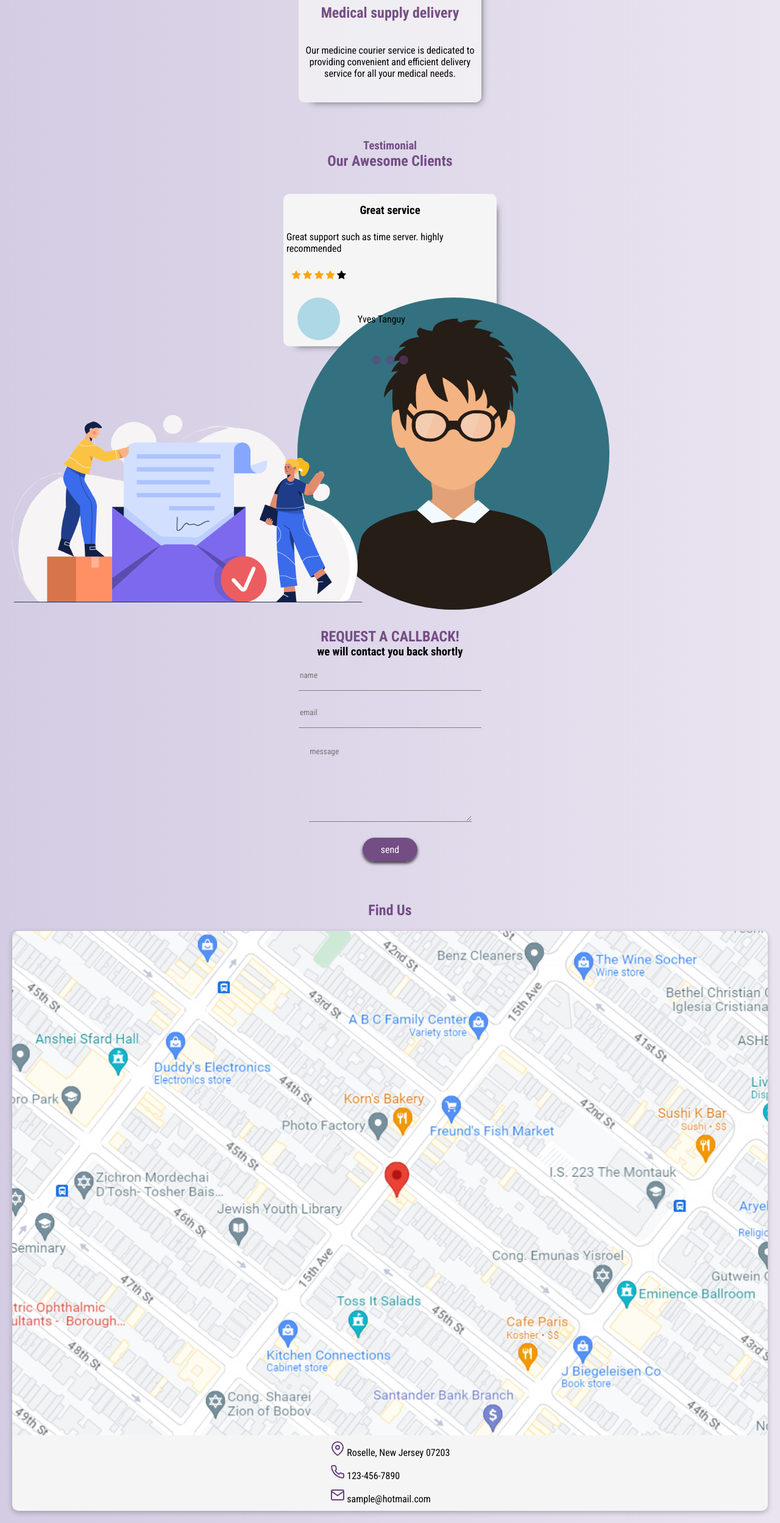
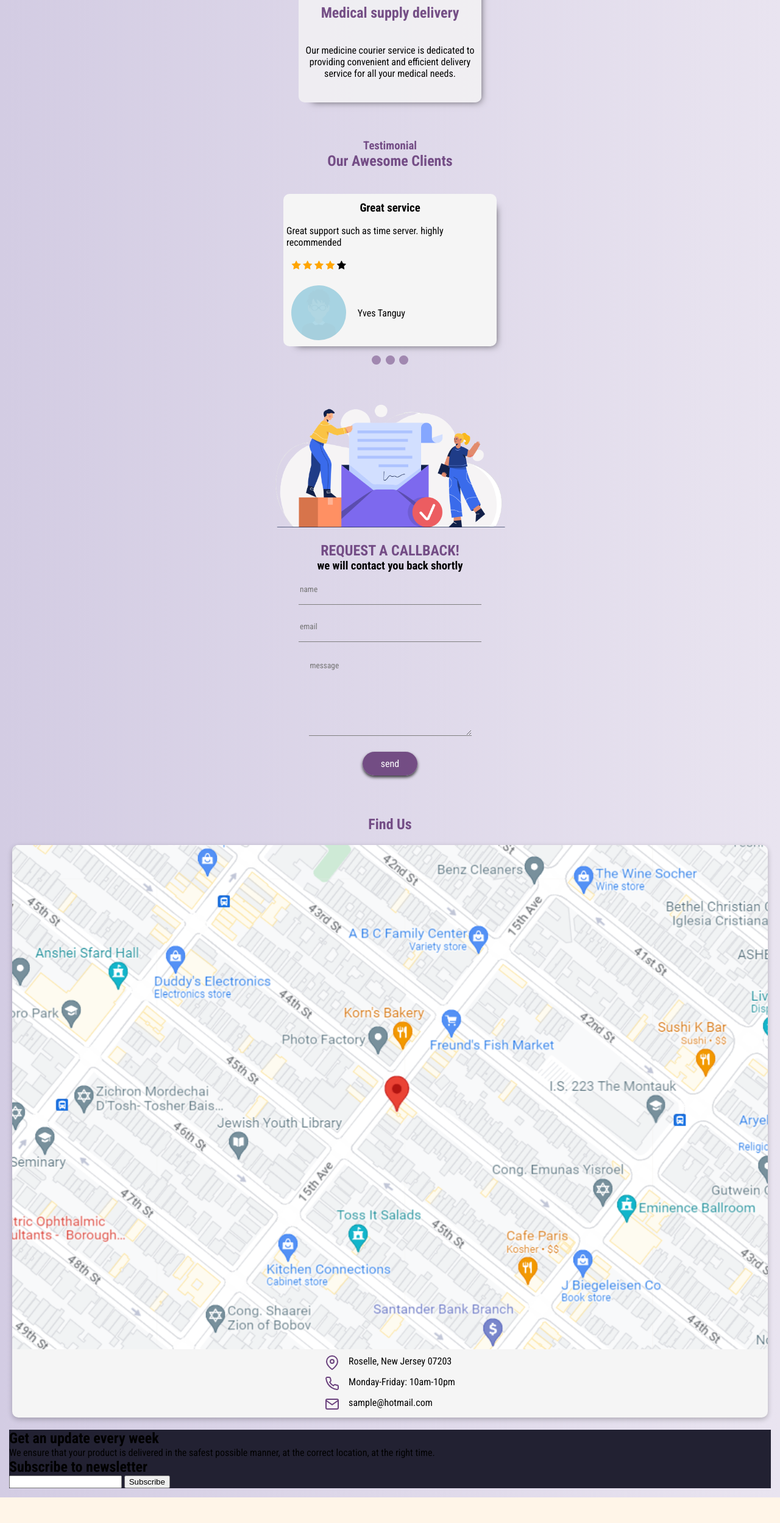
Before and after one commit to Lamadrid-Mike/wellness-express, a website: page index.html in a window 1280 px wide. Shown: the part 1362-3860 px from the top of the page at 61% size. After the commit the page ends 3818 px from the top, so only its background shows below. Drawn offline with Linux system fonts and the light colour scheme.

Commit message:
fixing testimonial

```diff
--- a/index.html
+++ b/index.html
@@ -12,7 +12,7 @@
       rel="stylesheet"
       href="https://cdnjs.cloudflare.com/ajax/libs/font-awesome/4.7.0/css/font-awesome.min.css"
     />
-    <link rel="stylesheet" href="index.css" />
+    <link rel="stylesheet" href="/index.css" />
     <script defer src="/script.js"></script>
     <title>Wellness Express</title>
   </head>
@@ -113,7 +113,7 @@
         <h2 class="form__h2--purple">Request a callback!</h2>
         <h3 class="form__h3--black">We will contact you back shortly</h3>
       </div>
-      <form class="form">
+      <form class="form" id="form">
         <input
           type="text"
           id="first-name"
@@ -155,7 +155,7 @@
               alt="map icon"
               class="contact-section__address--icon"
             />
-            <a href="tel:123-456-7890">123-456-7890</a>
+            <a href="tel:123-456-7890">Monday-Friday: 10am-10pm</a>
           </div>
           <div class="address__section-content">
             <img
@@ -168,6 +168,21 @@
         </div>
       </div>
     </section>
+
+    <section class="subscribe__section">
+      <div class="subscribe__header">
+        <h2>Get an update every week</h2>
+        <p>
+          We ensure that your product is delivered in the safest possible
+          manner, at the correct location, at the right time.
+        </p>
+        <h2>Subscribe to newsletter</h2>
+        <form action="" class="subscribe__email-input">
+          <input type="email" name="email" />
+          <button type="submit">Subscribe</button>
+        </form>
+      </div>
+    </section>
     <footer class="webpage-footer"></footer>
   </body>
 </html>
--- a/index.scss
+++ b/index.scss
@@ -9,3 +9,4 @@
 @import "styles/contact.scss";
 @import "styles/form-section.scss";
 @import "styles/testimonial-section.scss";
+@import "styles/subscribe-section";
--- a/script.js
+++ b/script.js
@@ -2,12 +2,24 @@
 let mobileNavbar = document.querySelector(".navigation");
 let closeBtnMobile = document.querySelector(".navigation__close--btn");
 let htmlBody = document.querySelector("body").children;
-
-//Hamburger mobile menu effect!
+let testimonialHeader = document.querySelector(
+  ".testimonial__comment-section h3"
+);
+let testimonialParagraph = document.querySelector(
+  ".testimonial__comment-section p"
+);
+let testimonialUser = document.querySelector(".comment__user-comment");
+let commentImageSource = document.querySelector(".comment__username-image");
 let anchorLinks = Array.from(
   document.querySelectorAll(".navigation__overlay--content a")
 );
+let commentSection = document.querySelector(".testimonial__comment-section");
+let commentRating = document.querySelector(
+  ".testimonial__comment-ratings"
+).children;
+let form = document.querySelector(".form");
 
+//Hamburger mobile menu effect!
 mobileBtn.addEventListener("click", function () {
   mobileNavbar.style.width = "0%";
   anchorLinks.forEach((el) => (el.style.opacity = "1"));
@@ -37,11 +49,6 @@
 }
 
 //Comments slideshow
-let commentSection = document.querySelector(".testimonial__comment-section");
-let commentRating = document.querySelector(
-  ".testimonial__comment-ratings"
-).children;
-
 const comments = [
   {
     commentHeader: "Great service",
@@ -74,32 +81,42 @@
   }
 };
 
-let testimonialHeader = document.querySelector(
-  ".testimonial__comment-section h3"
-);
-let testimonialParagraph = document.querySelector(
-  ".testimonial__comment-section p"
-);
-let testimonialUser = document.querySelector(".comment__user-comment");
-
-let commentImageSource = document.querySelector(".comment__username-image");
+const removeEffectTimer = (seconds) => {
+  setTimeout(function () {
+    commentImageSource.classList.remove("fade-in-animation");
+  }, seconds);
+};
 
 const renderComments = (array) => {
   let index = 0;
-
   setInterval(function () {
     if (index >= array.length) {
       index = 0;
     }
     const { commentHeader, comment, image, rating, username } = array[index];
     index++;
-
+    commentImageSource.classList.add("fade-in-animation");
+    removeEffectTimer(4000);
     commentImageSource.src = image;
     testimonialHeader.innerHTML = commentHeader;
     testimonialParagraph.innerHTML = comment;
     testimonialUser.innerHTML = username;
     ratingNumber(rating);
-  }, 4000);
+  }, 5000);
 };
 
 renderComments(comments);
+
+//Handle the form!
+form.addEventListener("submit", function (event) {
+  event.preventDefault();
+
+  var jsonData = {};
+  var formData = new FormData(event.target);
+
+  formData.forEach((value, key) => {
+    jsonData[key] = value;
+  });
+
+  console.log(jsonData);
+});
--- a/styles/contact.scss
+++ b/styles/_contact.scss
@@ -23,6 +23,9 @@
 
   &__address {
     .address__section-content {
+      display: flex;
+      gap: 15px;
+
       img {
         filter: invert(30%) sepia(14%) saturate(2032%) hue-rotate(237deg)
           brightness(92%) contrast(88%);
--- a/styles/form-section.scss
+++ b/styles/_form-section.scss
@@ -2,20 +2,23 @@
   margin-bottom: 8rem;
   margin-top: 3rem;
   .form__img {
+    display: flex;
+    flex-direction: column;
+    justify-content: center;
+    align-items: center;
     img {
-      max-width: 100%;
+      max-width: 400px;
+      height: auto;
       margin-bottom: -1rem;
     }
 
     h2 {
       text-transform: uppercase;
       color: rgba(107, 66, 125, 0.925);
-      text-align: center;
     }
 
     h3 {
       text-transform: lowercase;
-      text-align: center;
     }
   }
 
--- /dev/null
+++ b/styles/_subscribe-section.scss
@@ -0,0 +1,4 @@
+.subscribe__section {
+  background-color: #222132;
+  margin: 1.5rem;
+}
--- a/styles/testimonial-section.scss
+++ b/styles/_testimonial-section.scss
@@ -25,9 +25,16 @@
       grid-column: 1;
       background: lightblue;
       border-radius: 50%;
-      width: 70px;
-      height: 70px;
+      width: 90px;
+      height: 90px;
       margin: 1rem;
+      display: flex;
+      justify-content: center;
+      align-items: center;
+
+      img {
+        align-self: stretch;
+      }
     }
 
     .comment__user-comment {
@@ -73,3 +80,33 @@
     }
   }
 }
+
+.fade-out-animation {
+  opacity: 1;
+  animation: fadeIn 1s ease-in forwards;
+}
+
+@keyframes fadeOut {
+  0% {
+    opacity: 1;
+  }
+
+  100% {
+    opacity: 0;
+  }
+}
+
+.fade-in-animation {
+  opacity: 0;
+  animation: fadeIn 0.6s ease-in forwards;
+}
+
+@keyframes fadeIn {
+  0% {
+    opacity: 0;
+  }
+
+  100% {
+    opacity: 1;
+  }
+}
```
Also changed, not shown: index.css, styles/_first-section.scss (renamed from styles/first-section.scss), styles/_hamburger-menu.scss (renamed from styles/hamburger-menu.scss), styles/_mobile-navbar.scss (renamed from styles/mobile-navbar.scss), styles/_mobile-navigation.scss (renamed from styles/mobile-navigation.scss), styles/_mobile-screen.scss (added), styles/_page-layout.scss (renamed from styles/page-layout.scss), styles/_second-section.scss (renamed from styles/second-section.scss), styles/_variables.scss (renamed from styles/variables.scss), styles/mobile-screen.scss (deleted), 1 other file.
